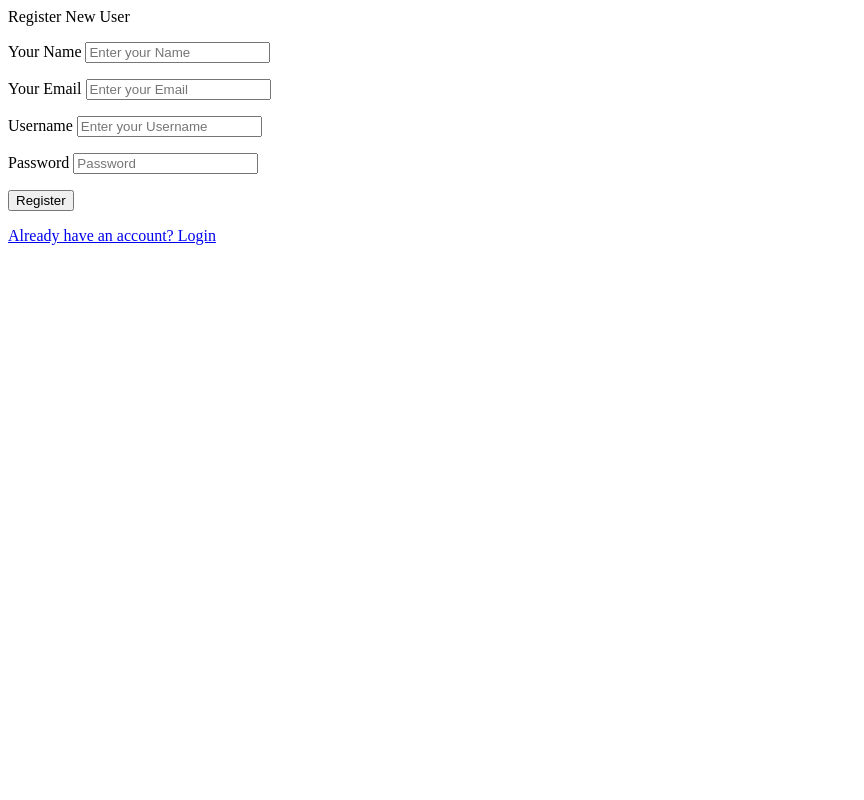
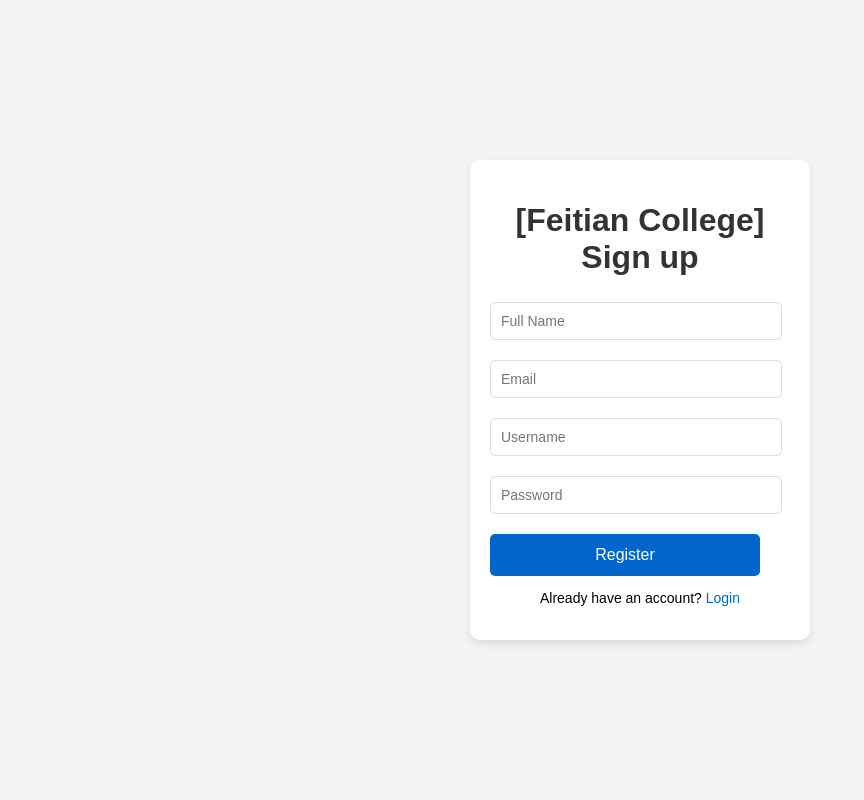
Before and after one commit to vinhhoangd/cos141, a Flask app: page /register in a window 1280 px wide. Shown: the whole page, without its empty margins (0-864 px from the left). Run offline with Flask 2, Linux system fonts and the light colour scheme.

Commit message:
register dec 3

```diff
--- a/templates/register.html
+++ b/templates/register.html
@@ -1,42 +1,113 @@
-<html>
-    <head>
-        <title>Register</title>
-    </head>
+<!DOCTYPE html>
+<html lang="en">
+<head>
+    <meta charset="UTF-8">
+    <meta name="viewport" content="width=device-width, initial-scale=1.0">
+    <title>Register</title>
+    <style>
+        body {
+            font-family: Arial, sans-serif;
+            background-color: #f4f4f4;
+            display: flex;
+            justify-content: center;
+            align-items: center;
+            height: 100vh;
+            margin: 0;
+        }
+        .container {
+            background-color: #fff;
+            padding: 20px;
+            border-radius: 10px;
+            box-shadow: 0 4px 8px rgba(0, 0, 0, 0.1);
+            width: 300px;
+        }
+        h1 {
+            text-align: center;
+            font-weight: bold;
+            color: #333;
+        }
+        .form-group {
+            margin-bottom: 15px;
+        }
+        label {
+            font-weight: bold;
+            font-size: 14px;
+            color: #333;
+        }
+        input {
+            width: 90%;
+            padding: 10px;
+            margin-top: 5px;
+            border: 1px solid #ddd;
+            border-radius: 5px;
+            font-size: 14px;
+        }
+        input[type="submit"] {
+            background-color: #0066cc;
+            color: #fff;
+            cursor: pointer;
+            border: none;
+            padding: 12px;
+            font-size: 16px;
+        }
+        input[type="submit"]:hover {
+            background-color: #0057b7;
+        }
+        .login-link {
+            text-align: center;
+            font-size: 14px;
+            margin-top: 10px;
+        }
+        .login-link a {
+            color: #0066cc;
+            text-decoration: none;
+        }
+        .login-link a:hover {
+            text-decoration: underline;
+        }
+        #msg {
+            color: red;
+            font-size: 12px;
+            margin-top: 10px;
+        }
+    </style>
+</head>
+<body>
 
-    <body>
-        <p>Register New User</p>
+    <div class="container">
+        <h1>[Feitian College] Sign up</h1>
+
 
         <form action="{{ url_for('register') }}" method="post" autocomplete="off">
+            <div class="form-group">
 
-            <p>
-                <label>Your Name</label>
-                <input type="text" name="fullname" id="fullname" placeholder="Enter your Name" />
-            </p>
+                <input type="text" name="fullname" id="fullname" placeholder="Full Name" />
+            </div>
 
-            <p>
-                <label>Your Email</label>
-                <input type="text" name="email" id="email" placeholder="Enter your Email" />
-            </p>
+            <div class="form-group">
 
-            <p>
-                <label>Username</label>
-                <input type="text" name="username" id="username" placeholder="Enter your Username" required />
-            </p>
+                <input type="text" name="email" id="email" placeholder="Email" />
+            </div>
 
-            <p>
-                <label>Password</label>
-                <input type="password" name="password" id="password" placeholder="Password" required placeholder="Enter your Password" />
-            </p>
+            <div class="form-group">
 
+                <input type="text" name="username" id="username" placeholder="Username" required />
+            </div>
+
+            <div class="form-group">
+
+                <input type="password" name="password" id="password" placeholder="Password" required />
+            </div>
 
             <div id="msg">{{ msg }}</div>
-            <input type="submit" value="Register" name="" />
 
-            <p>
-                <a href="{{ url_for('login') }}">Already have an account? Login</a>
-            </p>
+            <input type="submit" value="Register" />
 
+            <div class="login-link">
+                <p>Already have an account? <a href="{{ url_for('login') }}">Login</a></p>
+            </div>
         </form>
+    </div>
 
-    </body>
+</body>
 </html>
```
